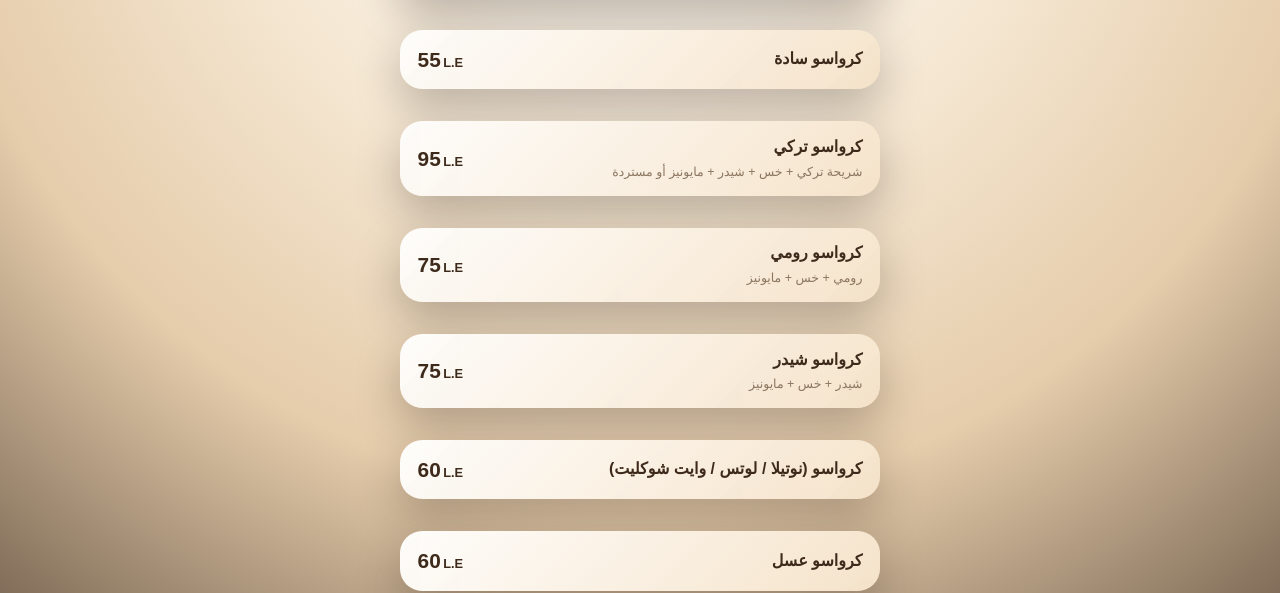
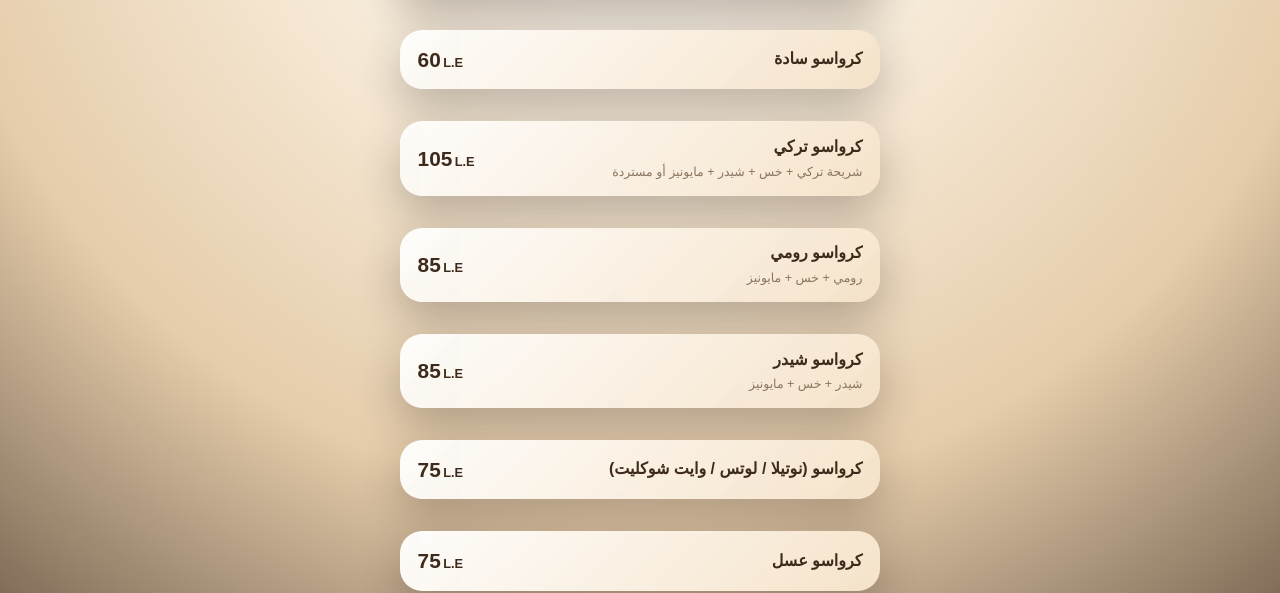
Before and after one commit to heshammmsaifff/nu-menu, a Next.js app: page /food/croissant in a window 1280 px wide. Shown: the part 213-806 px from the top of the page. Built offline with nearby package versions, Linux system fonts and the light colour scheme; a web font is replaced by a local one.

Commit message:
change breakfast price

```diff
--- a/app/food/croissant/page.js
+++ b/app/food/croissant/page.js
@@ -14,42 +14,42 @@ export default function HotDrinks() {
     {
       name: "كرواسو سادة",
       description: "",
-      sizes: [{ price: 55 }],
+      sizes: [{ price: 60 }],
     },
     {
       name: "كرواسو تركي",
       description: "شريحة تركي + خس + شيدر + مايونيز أو مستردة",
-      sizes: [{ price: 95 }],
+      sizes: [{ price: 105 }],
     },
     {
       name: "كرواسو رومي",
       description: "رومي + خس + مايونيز",
-      sizes: [{ price: 75 }],
+      sizes: [{ price: 85 }],
     },
     {
       name: "كرواسو شيدر",
       description: "شيدر + خس + مايونيز",
-      sizes: [{ price: 75 }],
+      sizes: [{ price: 85 }],
     },
     {
       name: "كرواسو (نوتيلا / لوتس / وايت شوكليت)",
       description: "",
-      sizes: [{ price: 60 }],
+      sizes: [{ price: 75 }],
     },
     {
       name: "كرواسو عسل",
       description: "",
-      sizes: [{ price: 60 }],
+      sizes: [{ price: 75 }],
     },
     {
       name: "كرواسو بستاشيو",
       description: "",
-      sizes: [{ price: 70 }],
+      sizes: [{ price: 80 }],
     },
     {
       name: "كرواسو ميكس جبن",
       description: "شيدر + موتزريلا + رومي",
-      sizes: [{ price: 90 }],
+      sizes: [{ price: 105 }],
     },
   ];
 
```
